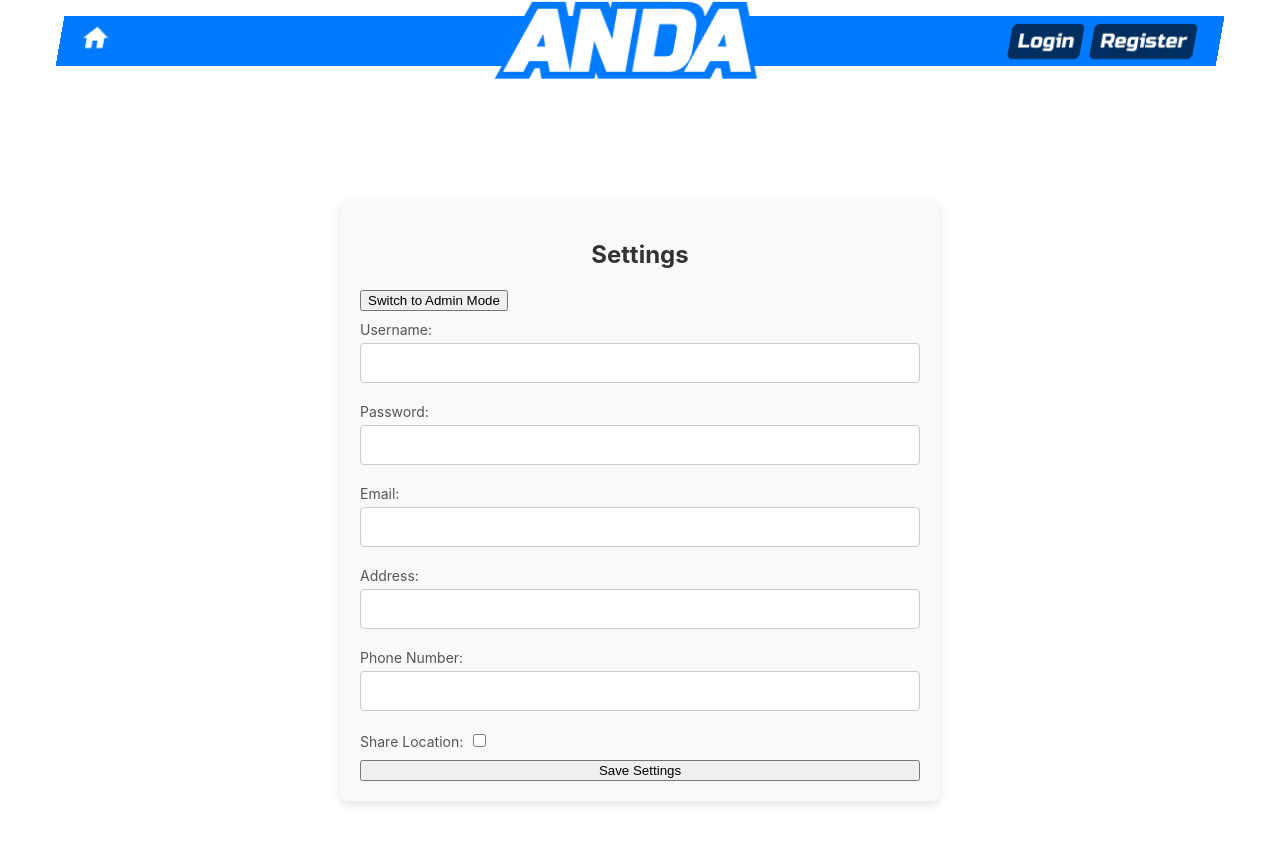
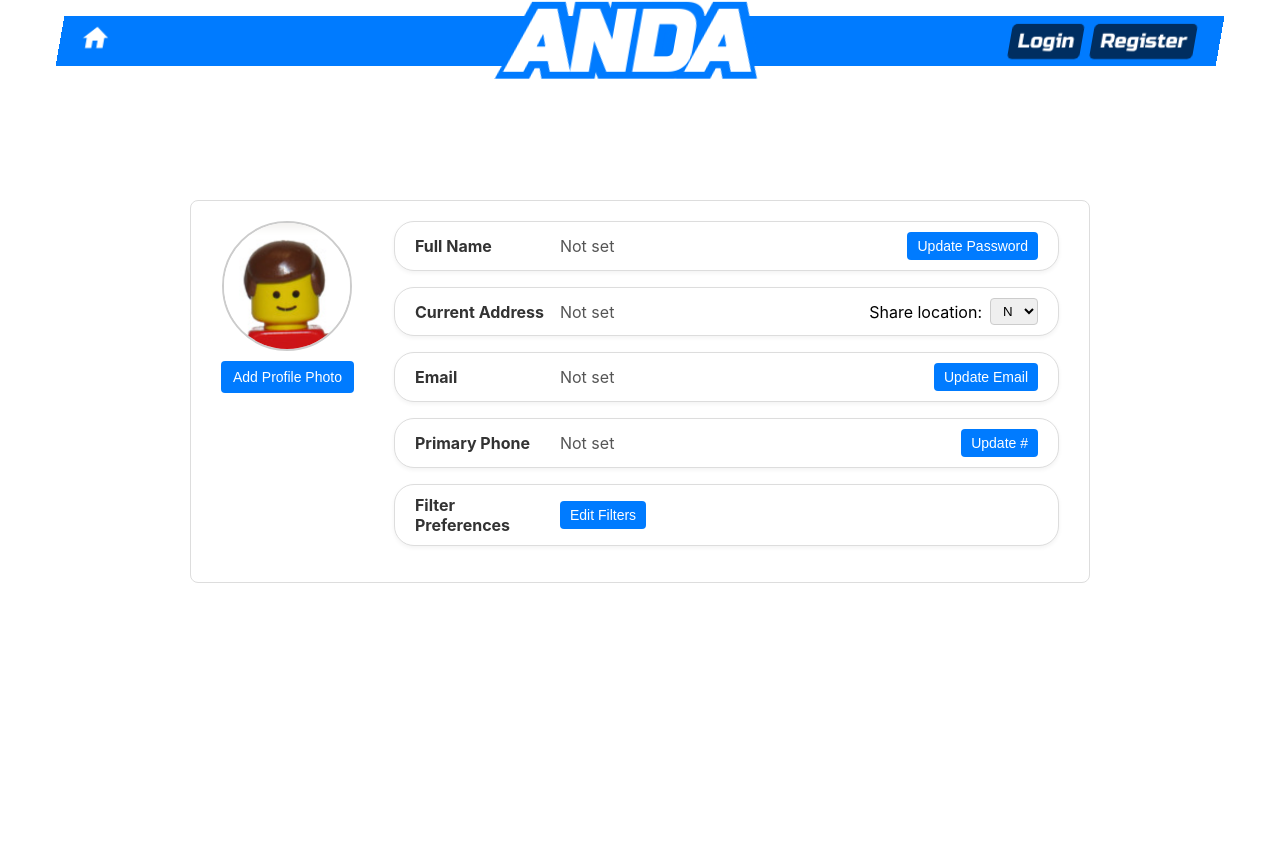
Before and after one commit to jrubow/ANDA, a React (Create React App) app in the folder client/: page /settings in a window 1280 px wide. Shown: the top 844 px of the page. After the commit the page ends 800 px from the top, so only its background shows below. Built offline with nearby package versions, Linux system fonts and the light colour scheme; the HTML template or start-up script is replaced by a standard one.

Commit message:
Updated the settings page. Created more friendly view, plus account change buttons. 1.5 hours

```diff
--- a/client/src/css/pages/settingspage.css
+++ b/client/src/css/pages/settingspage.css
@@ -1,53 +1,160 @@
-/* Basic styling for the settings container */
-.settings-container {
+/* Container for the entire page */
+.settings-page-container {
   width: 80%;
-    max-width: 600px;
-    margin: 0 auto;
-    padding: 20px;
-    background-color: #f9f9f9;
+  max-width: 900px;
+  margin: 30px auto;
+  padding: 20px 30px;
+  background-color: #fff;
+  border: 1px solid #ddd;
   border-radius: 8px;
-    box-shadow: 0 4px 8px rgba(0, 0, 0, 0.1);
 }
 
-  h2 {
-    text-align: center;
-    color: #333;
+/* Profile section: photo on the left, info on the right */
+.profile-section {
+  display: flex;
+  flex-direction: row;
 }
 
-  /* Styling for the form */
-  form {
+/* Left side: profile photo and "Add Photo" button */
+.profile-photo {
+  display: flex;
+  flex-direction: column;
+  align-items: center;
+  margin-right: 40px;
+}
+
+.profile-img {
+  width: 130px;
+  height: 130px;
+  border-radius: 50%;
+  object-fit: cover;
+  border: 2px solid #ccc;
+  margin-bottom: 10px;
+}
+
+.add-photo-btn {
+  background-color: #007bff;
+  color: #fff;
+  border: none;
+  padding: 8px 12px;
+  border-radius: 4px;
+  cursor: pointer;
+  font-size: 14px;
+}
+
+.add-photo-btn:hover {
+  background-color: #0056b3;
+}
+
+/* Right side: user details */
+.user-info {
+  flex: 1;
   display: flex;
   flex-direction: column;
 }
 
-  /* Styling for input fields and labels */
-  label {
-    margin: 10px 0;
-    font-size: 14px;
+/* Each row as a "bubble"/"box" */
+.info-row {
+  display: flex;
+  align-items: center;
+  margin-bottom: 16px;
+  padding: 10px 20px;
+  background-color: #fff;
+  border: 1px solid #ddd;
+  border-radius: 20px; /* "Bubble" shape */
+  box-shadow: 0 2px 4px rgba(0, 0, 0, 0.05);
+}
+
+/* The label for each row */
+.label {
+  width: 130px;
+  font-weight: bold;
+  color: #333;
+  margin-right: 15px;
+}
+
+/* The displayed value */
+.value {
+  flex: 1;
   color: #555;
 }
 
-  input[type="text"],
-  input[type="email"],
-  input[type="password"],
-  input[type="number"] {
-    padding: 10px;
-    font-size: 16px;
-    margin-top: 5px;
-    border: 1px solid #ccc;
-    border-radius: 4px;
+/* Share location container */
+.share-location {
+  display: flex;
+  align-items: center;
+  gap: 8px;
 }
 
-  input[type="checkbox"] {
-    margin-left: 10px;
-  }
-  /* Styling for when we switch to admin mode */
-  form label input[type="text"],
-  form label input[type="email"],
-  form label input[type="password"] {
-    width: 100%;
+/* Update buttons: "Update Password," "Update Email," etc. */
+.update-btn {
+  background-color: #007bff;
+  color: #fff;
+  border: none;
+  padding: 6px 10px;
+  border-radius: 4px;
+  cursor: pointer;
+  font-size: 14px;
+  white-space: nowrap;
 }
 
-  form label input[type="checkbox"] {
-    width: auto;
+.update-btn:hover {
+  background-color: #0056b3;
 }
+
+/* Select for Y/N share location */
+.info-row select {
+  padding: 4px 8px;
+  border-radius: 4px;
+  border: 1px solid #ccc;
+  outline: none;
+  cursor: pointer;
+}
+
+/* Modal overlay */
+.modal-overlay {
+  position: fixed;
+  top: 0;
+  left: 0;
+  width: 100%;
+  height: 100%;
+  background: rgba(0, 0, 0, 0.5);
+  display: flex;
+  align-items: center;
+  justify-content: center;
+  z-index: 1000;
+}
+
+/* Modal content */
+.modal {
+  background: #fff;
+  padding: 20px;
+  border-radius: 8px;
+  width: 300px;
+  max-width: 90%;
+  box-shadow: 0 2px 8px rgba(0, 0, 0, 0.3);
+}
+
+/* Checkbox group styling */
+.checkbox-group label {
+  display: block;
+  margin-bottom: 8px;
+  font-size: 14px;
+  color: #333;
+}
+
+/* Close modal button */
+.close-modal-btn {
+  background-color: #007bff;
+  color: #fff;
+  border: none;
+  padding: 8px 12px;
+  border-radius: 4px;
+  cursor: pointer;
+  font-size: 14px;
+  margin-top: 10px;
+}
+
+.close-modal-btn:hover {
+  background-color: #0056b3;
+}
--- a/client/src/pages/SettingsPage.js
+++ b/client/src/pages/SettingsPage.js
@@ -1,83 +1,155 @@
 import { useState } from "react";
-import "../css/pages/settingspage.css"
+import "../css/pages/settingspage.css";
 
 function SettingsPage() {
-  const [isAdmin, setIsAdmin] = useState(false); // Toggle between User/Admin
   const [formData, setFormData] = useState({
-    username: "",
-    password: "",
+    fullName: "",
+    currentAddress: "",
     email: "",
-    address: "",
-    phone_number: "",
-    share_location: false,
-    work_id: isAdmin ? "" : null, // Admin-only field
-    verified: isAdmin ? false : null, // Admin-only field
+    primaryPhone: "",
+    shareLocation: false,
   });
 
-  // Handle Input Changes
-  const handleChange = (e) => {
-    const { name, value, type, checked } = e.target;
-    setFormData({
-      ...formData,
-      [name]: type === "checkbox" ? checked : value,
+  const [showFiltersPopup, setShowFiltersPopup] = useState(false);
+
+  const [weatherFilters, setWeatherFilters] = useState({
+    rain: false,
+    sunny: false,
+    cloudy: false,
+    windy: false,
+  });
+
+  // Handle share location toggle (Y/N)
+  const handleShareLocationChange = (e) => {
+    const value = e.target.value === "Y";
+    setFormData({ ...formData, shareLocation: value });
+  };
+
+  // Handle checkbox changes for weather filters
+  const handleWeatherFilterChange = (e) => {
+    const { name, checked } = e.target;
+    setWeatherFilters({
+      ...weatherFilters,
+      [name]: checked,
     });
   };
 
   return (
-    <div className="settings-container">
-      <h2>Settings</h2>
-      <button onClick={() => setIsAdmin(!isAdmin)}>
-        Switch to {isAdmin ? "User" : "Admin"} Mode
-      </button>
+    <div className="settings-page-container">
+      <div className="profile-section">
+        {/* Left side: Profile Photo + "Add Photo" */}
+        <div className="profile-photo">
+          <img
+            src="lego_photo.png"
+            alt="Profile"
+            className="profile-img"
+          />
+          <button className="add-photo-btn">Add Profile Photo</button>
+        </div>
 
-      <form>
-        <label>
-          Username:
-          <input type="text" name="username" value={formData.username} onChange={handleChange} />
-        </label>
+        {/* Right side: User Details */}
+        <div className="user-info">
+          {/* Full Name + Update Password */}
+          <div className="info-row">
+            <div className="label">Full Name</div>
+            <div className="value">{formData.fullName || "Not set"}</div>
+            <button className="update-btn">Update Password</button>
+          </div>
 
-        <label>
-          Password:
-          <input type="password" name="password" value={formData.password} onChange={handleChange} />
-        </label>
+          {/* Current Address + Share Location (Y/N) */}
+          <div className="info-row">
+            <div className="label">Current Address</div>
+            <div className="value">{formData.currentAddress || "Not set"}</div>
+            <div className="share-location">
+              <span>Share location:</span>
+              <select
+                value={formData.shareLocation ? "Y" : "N"}
+                onChange={handleShareLocationChange}
+              >
+                <option value="Y">Y</option>
+                <option value="N">N</option>
+              </select>
+            </div>
+          </div>
 
-        <label>
-          Email:
-          <input type="email" name="email" value={formData.email} onChange={handleChange} />
-        </label>
+          {/* Email + Update Email */}
+          <div className="info-row">
+            <div className="label">Email</div>
+            <div className="value">{formData.email || "Not set"}</div>
+            <button className="update-btn">Update Email</button>
+          </div>
 
-        <label>
-          Address:
-          <input type="text" name="address" value={formData.address} onChange={handleChange} />
-        </label>
+          {/* Primary Phone + Update # */}
+          <div className="info-row">
+            <div className="label">Primary Phone</div>
+            <div className="value">{formData.primaryPhone || "Not set"}</div>
+            <button className="update-btn">Update #</button>
+          </div>
 
-        <label>
-          Phone Number:
-          <input type="text" name="phone_number" value={formData.phone_number} onChange={handleChange} />
-        </label>
-
-        <label>
-          Share Location:
-          <input type="checkbox" name="share_location" checked={formData.share_location} onChange={handleChange} />
-        </label>
-
-        {/* Admin-only fields */}
-        {isAdmin && (
-          <>
-            <label>
-              Work ID:
-              <input type="number" name="work_id" value={formData.work_id} onChange={handleChange} />
-            </label>
-
-            <label>
-              Verified:
-              <input type="checkbox" name="verified" checked={formData.verified} onChange={handleChange} />
-            </label>
-          </>
-        )}
-
-        <button type="submit">Save Settings</button>
-      </form>
+          {/* Filter Preferences */}
+          <div className="info-row">
+            <div className="label">Filter Preferences</div>
+            <button
+              className="update-btn"
+              onClick={() => setShowFiltersPopup(true)}
+            >
+              Edit Filters
+            </button>
+          </div>
+        </div>
+      </div>
+      {/* Modal Popup for Weather Filters */}
+      {showFiltersPopup && (
+        <div className="modal-overlay">
+          <div className="modal">
+            <h3>Weather Filters</h3>
+            <div className="checkbox-group">
+              <label>
+                <input
+                  type="checkbox"
+                  name="rain"
+                  checked={weatherFilters.rain}
+                  onChange={handleWeatherFilterChange}
+                />
+                Rain
+              </label>
+              <label>
+                <input
+                  type="checkbox"
+                  name="sunny"
+                  checked={weatherFilters.sunny}
+                  onChange={handleWeatherFilterChange}
+                />
+                Sunny
+              </label>
+              <label>
+                <input
+                  type="checkbox"
+                  name="cloudy"
+                  checked={weatherFilters.cloudy}
+                  onChange={handleWeatherFilterChange}
+                />
+                Cloudy
+              </label>
+              <label>
+                <input
+                  type="checkbox"
+                  name="windy"
+                  checked={weatherFilters.windy}
+                  onChange={handleWeatherFilterChange}
+                />
+                Windy
+              </label>
+            </div>
+            <button
+              className="close-modal-btn"
+              onClick={() => setShowFiltersPopup(false)}
+            >
+              Close
+            </button>
+          </div>
+        </div>
+      )}
     </div>
   );
 }
```
Also changed, not shown: client/public/lego_photo.png (added). Lines whose indentation alone changed are shown as unchanged.
